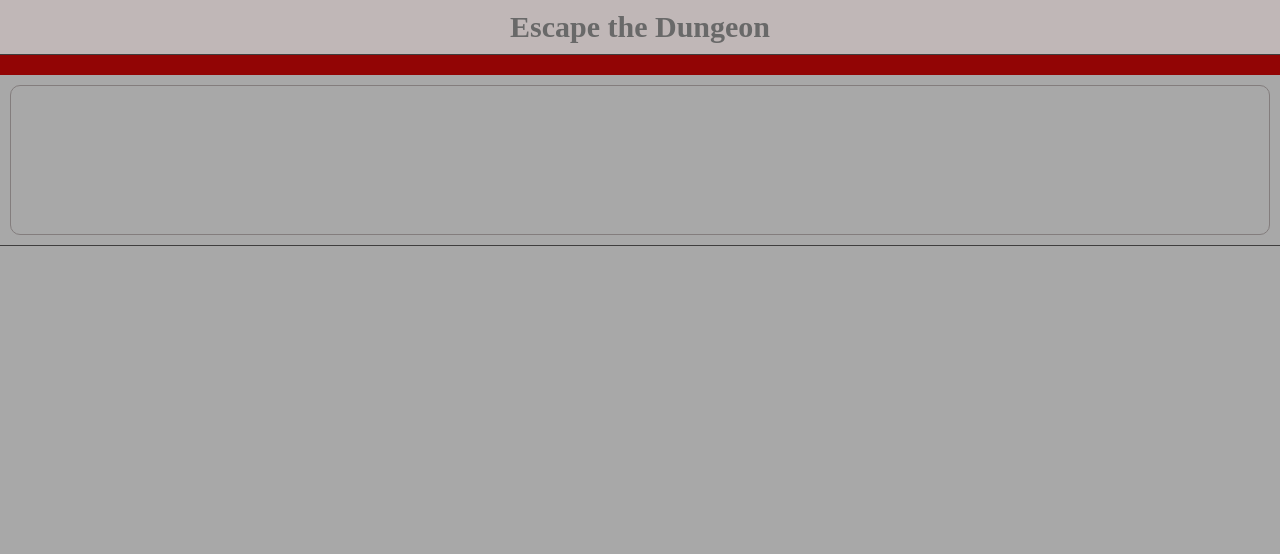
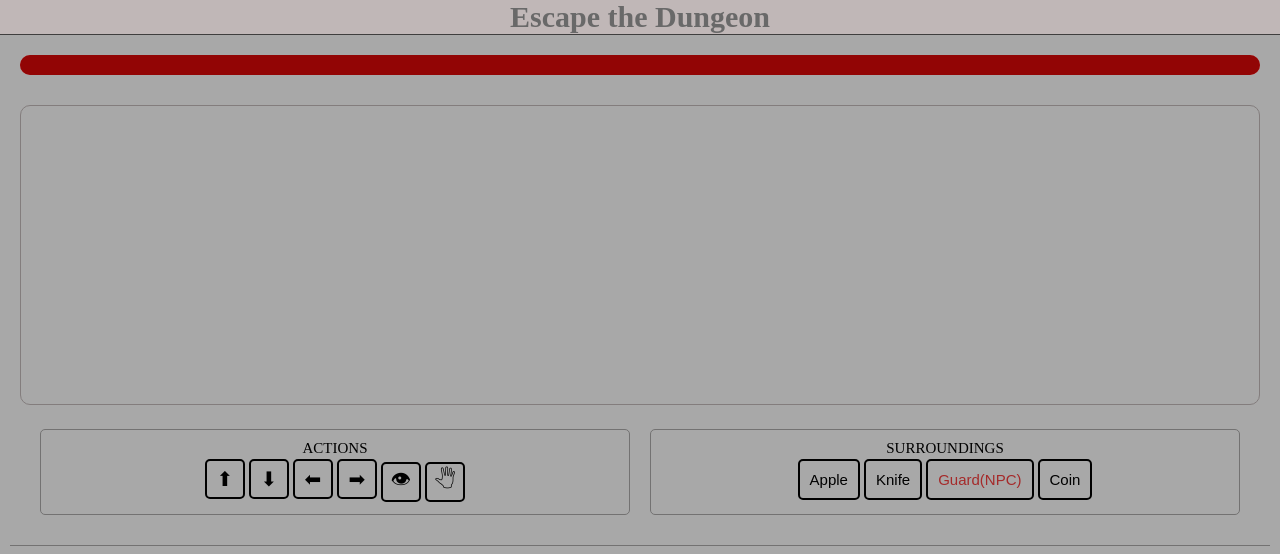
Before and after one commit to pranjal-kaushik-47/dungencrawler, a Vue app in the folder frontend/: page / in a window 1280 px wide. Shown: the top 554 px of the page. Built offline with nearby package versions, Linux system fonts and the light colour scheme; the HTML template or start-up script is replaced by a standard one.

Commit message:
FE update

```diff
--- a/frontend/src/App.vue
+++ b/frontend/src/App.vue
@@ -2,18 +2,41 @@
 import { ref } from 'vue';
 import HealthBar from './components/HealthBar.vue';
 import GameWindow from './components/GameWindow.vue';
+import StoryTextArea from './components/StoryTextArea.vue';
 
-const health = ref("100");
+var health = ref(100);
+function testhealth(){
+    health.value -= 10;
+    console.log("----");
+}
 </script>
 
 <template>
 <body>
-    <div class="flex-window topic">
+    <div class="topic">
         <h1>Escape the Dungeon</h1>
     </div>
-    <HealthBar :health="health"></HealthBar>
-    <GameWindow class="onethird">
-        <textarea class="fullscreen" disabled=true></textarea>
+    <GameWindow class="no-border">
+        <HealthBar :health="health"></HealthBar>
+    </GameWindow>
+    <GameWindow class="bottom-border">
+        <StoryTextArea style="height: 300px;"></StoryTextArea>
+        <div class="flex-window">
+            <GameWindow class="full-border twocol" title="ACTIONS">
+                <button class="small-button">⬆</button>
+                <button class="small-button">⬇</button>
+                <button class="small-button">⬅</button>
+                <button class="small-button">➡</button>
+                <button class="small-button">👁</button>
+                <button class="small-button" @click="testhealth">🖑</button>
+            </GameWindow>
+            <GameWindow class="full-border twocol" title="SURROUNDINGS">
+                <button>Apple</button>
+                <button>Knife</button>
+                <button style="color: brown;">Guard(NPC)</button>
+                <button>Coin</button>
+            </GameWindow>
+        </div>
     </GameWindow>
 </body>
 </template>
--- a/frontend/src/assets/base.css
+++ b/frontend/src/assets/base.css
@@ -2,9 +2,10 @@
   --default-background: rgb(168, 168, 168);
   --default-background-dark: rgb(192, 183, 183);
   --button-background: transparent;
-  --button-active-hover-background: rgb(169, 168, 168);
+  --button-active-hover-background: rgb(219, 215, 215);
   --button-inactive-hover-background: transparent;
   --blood-color: rgb(146, 5, 5);
+  --container-color: rgb(206, 125, 125);
   --textarea-color: rgb(168, 168, 168);
 
 }
--- a/frontend/src/assets/main.css
+++ b/frontend/src/assets/main.css
@@ -60,21 +60,12 @@ button {
   margin: 2px;
   }
 
-td button {
-  height: 30px;
+.small-button {
+  height: 40px;
   width: 40px;
-  font-size: 10px;
+  font-size: 20px;
   padding: 0px;
-  margin: 0px;
-
-}
-
-.item-button{
-  background-color: blueviolet;
-}
-
-.item-button:hover{
-  background-color: rgb(169, 98, 234);
+  margin: 2px;
 }
 
 button:hover {
@@ -117,32 +108,46 @@ body{
   text-align: center;
   font-size: 15px;
   background-color: var(--default-background);
-  margin: 0px;
-  border-bottom: 1px solid rgb(63, 62, 62);
+  margin: 10px;
 }
 
-.big{
-  height: 350px
+.bottom-border{
+  border-bottom: 1px solid rgb(115, 114, 114);
 }
 
-.half{
-  height: 250px
+.full-border{
+  border: 1px solid rgb(115, 114, 114);
+  border-radius: 5px;
 }
 
-.onethird{
-  height: 150px
+.no-border{
+  border: 0px;
+}
+
+.onecol{
+  width: 100%;
+}
+
+.twocol{
+  width: 50%;
+}
+
+.threecol{
+  width: 33.34%;
 }
 
 .health{
-  background-color: var(--default-background);
+  background-color: var(--container-color);
   height: 20px;
   width: 100%;
+  border-radius: 10px;
 }
 
 .healthbar{
   background-color: var(--blood-color);
   height: 20px;
   width: 100%;
+  border-radius: 10px;
 }
 
 .fullscreen {
@@ -211,6 +216,6 @@ body{
   height: 100%;
 }
 
-.small{
+.small-txt{
   font-size: 10px;
 }
--- a/frontend/src/components/GameWindow.vue
+++ b/frontend/src/components/GameWindow.vue
@@ -1,7 +1,13 @@
 <template>
-    <div class="game-window"><slot></slot>
+    <div class="game-window">
+        <div v-if="title">{{title}}</div>
+        <slot></slot>
     </div>
 </template>
 <script>
-export default {}
+export default {
+    props:{
+        title: String
+    }
+}
 </script>
--- a/frontend/src/components/HealthBar.vue
+++ b/frontend/src/components/HealthBar.vue
@@ -8,7 +8,7 @@
 export default {
     props: {
         health: {
-            type: String
+            type: Number
         }
     },
     computed: {
--- /dev/null
+++ b/frontend/src/components/StoryTextArea.vue
@@ -0,0 +1,6 @@
+<template>
+    <textarea class="fullscreen" disabled=true></textarea>
+</template>
+<script>
+export default {}
+</script>
```
